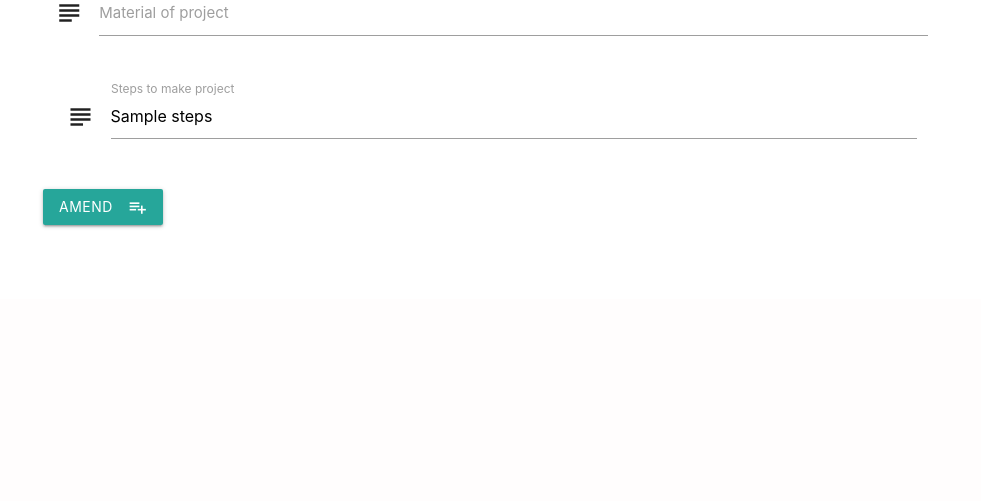
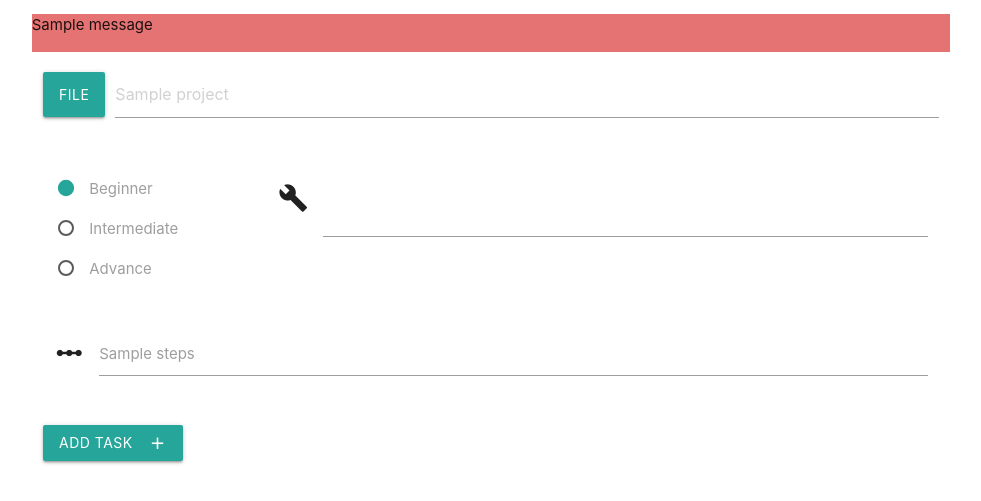
Before and after one commit to SamuelWatson89/d-i-y, a Flask app: template templates/editproject-draft.html in a window 1280 px wide. Shown: the part 501-1002 px from the top of the page, without its empty margins (149-1130 px from the left). Before the commit the page ends 729 px from the top, so only its background shows below. Run offline with Flask 2, Linux system fonts and the light colour scheme; the template is opened without the code that fills it: most values are stand-ins (such as "Sample title", 1, 10 or a date in 2020); one stand-in notice (Sample message) is shown; some libraries are stand-ins or nearby versions.

Commit message:
Updated add and edit projects, work to be done still

```diff
--- a/app.py
+++ b/app.py
@@ -220,8 +220,10 @@ def update_projects(projects_id):
     projects.update({'_id': ObjectId(projects_id)},
                     {
         'title': request.form.get('title'),
+        'creator': request.form.get('creator'),
         'description': request.form.get('description'),
         'category': request.form.get('category'),
+        'project_image_name': request.form.get('project_image_name'),
         'materials': request.form.get('materials'),
         'steps': request.form.get('steps')
     })
--- a/templates/editproject-draft.html
+++ b/templates/editproject-draft.html
@@ -1,32 +1,33 @@
 {% extends 'base.html' %}
 {% block content %}
 
-<h3>Edit Project</h3>
+<h3>Edit your project</h3>
 
 <div class="row">
-    <form action="{{ url_for('update_projects', projects_id=projects._id) }}" method="POST" class="col s12">
+    <form action="{{ url_for('update_projects', projects_id=projects._id) }}" method="POST" class="col s12"
+        enctype="multipart/form-data">
         <div class="row">
-            <div class="input-field col s12">
-                <i class="material-icons prefix">assignment</i>
-                <input id="title" name="title" type="text" class="validate" value="{{projects.title}}">
-                <label for="icon_prefix">Project name</label>
+            <div class="s12">
+                <h3>So {{ name.username }}, its time to make some changes?</h3>
             </div>
-        </div>
 
-        <div class="row">
-            <div class="input-field col s12">
-                <i class="material-icons prefix">subject</i>
-                <textarea name="description" id="description"
-                    class="materialize-textarea">{{projects.description}}</textarea>
-                <label for="icon_telephone">Description of project</label>
+            <div class="input-field col s4">
+                <i class="material-icons prefix">account_box</i>
+                <input id="creator" name="creator" type="text" class="validate" value="{{ name.username }}" required
+                    disabled>
+                <label for="icon_prefix">{{projects.creator}}</label>
             </div>
-        </div>
 
-        <div class="row">
-            <div class="input-field col s12">
-                <i class="material-icons prefix">poll</i>
-                <select id="category_name" name="category_name">
-                    <option value="{{projects.category_name}}" disabled selected>{{projects.category_name}}</option>
+            <div class="input-field col s12 m4">
+                <i class="material-icons prefix">title</i>
+                <input id="title" name="title" type="text" class="validate" required>
+                <label for="icon_prefix">{{projects.title}}</label>
+            </div>
+
+            <div class="input-field col s12 m4">
+                <i class="material-icons prefix">view_list</i>
+                <select id="category" name="category" required>
+                    <option value="{{projects.category}}" selected>{{projects.category}}</option>
                     {% for cat in category %}
                     <option value="{{cat.category_name}}">{{cat.category_name}}</option>
                     {% endfor %}
@@ -38,24 +39,79 @@
         <div class="row">
             <div class="input-field col s12">
                 <i class="material-icons prefix">subject</i>
-                <input id="materials" name="materials" class="validate">
-                <label for="icon_telephone">Material of project</label>
+                <textarea name="description" id="description" class="materialize-textarea"
+                    value="{{projects.description}}">{{projects.description}}</textarea>
             </div>
         </div>
 
-        <div class="input-field col s12">
-            <i class="material-icons prefix">subject</i>
-            <textarea name="steps" id="steps" class="materialize-textarea" rows="10">{{projects.steps}}</textarea>
-            <label for="icon_telephone">Steps to make project</label>
+        <div class="row">
+            {% with messages = get_flashed_messages() %}
+            {% if messages %}
+            {% for message in messages %}
+            <div class="row red lighten-2">
+                <p>
+                    {{ message }}
+                </p>
+            </div>
+            {% endfor %}
+            {% endif %}
+            {% endwith %}
+            <div class="file-field input-field">
+                <div class="btn">
+                    <span>File</span>
+                    <input type="file" id="project_image" name="project_image" required>
+                </div>
+                <div class="file-path-wrapper">
+                    <input class="file-path validate" type="text" id="project_image_name" name="project_image_name"
+                        placeholder="{{projects.project_image_name}}">
+                </div>
+            </div>
         </div>
-</div>
 
-<div class="row">
-    <button class="btn waves-effect waves-light" type="submit" name="action">Amend
-        <i class="material-icons right">playlist_add</i>
-    </button>
-</div>
-</form>
+        <div class="row">
+            <div class="col s12 m3">
+                <p>
+                    <label>
+                        <input name="experience" type="radio" checked />
+                        <span>Beginner</span>
+                    </label>
+                </p>
+                <p>
+                    <label>
+                        <input name="experience" type="radio" />
+                        <span>Intermediate</span>
+                    </label>
+                </p>
+                <p>
+                    <label>
+                        <input name="experience" type="radio" />
+                        <span>Advance</span>
+                    </label>
+                </p>
+            </div>
+
+            <div class="input-field col s12 m9">
+                <i class="material-icons prefix">build</i>
+                <div class="chips chips-placeholder"></div>
+            </div>
+        </div>
+
+        <div class="row">
+            <div class="input-field col s12">
+                <i class="material-icons prefix">linear_scale</i>
+                <textarea name="steps" id="steps" class="materialize-textarea" rows="10" required></textarea>
+                <label for="icon_telephone">{{projects.steps}}</label>
+            </div>
+        </div>
+
+        <!--TODO: Add functionality to dynamically add another input. May have to change to WTForms-->
+
+        <div class="row">
+            <button class="btn waves-effect waves-light" type="submit" name="action">Add Task
+                <i class="material-icons right">add</i>
+            </button>
+        </div>
+    </form>
 </div>
 
 {% endblock %}
```
Also changed, not shown: templates/addproject.html (+31 -4 lines), templates/editproject.html (+73 -15 lines), templates/viewproject.html (+11 -12 lines).
